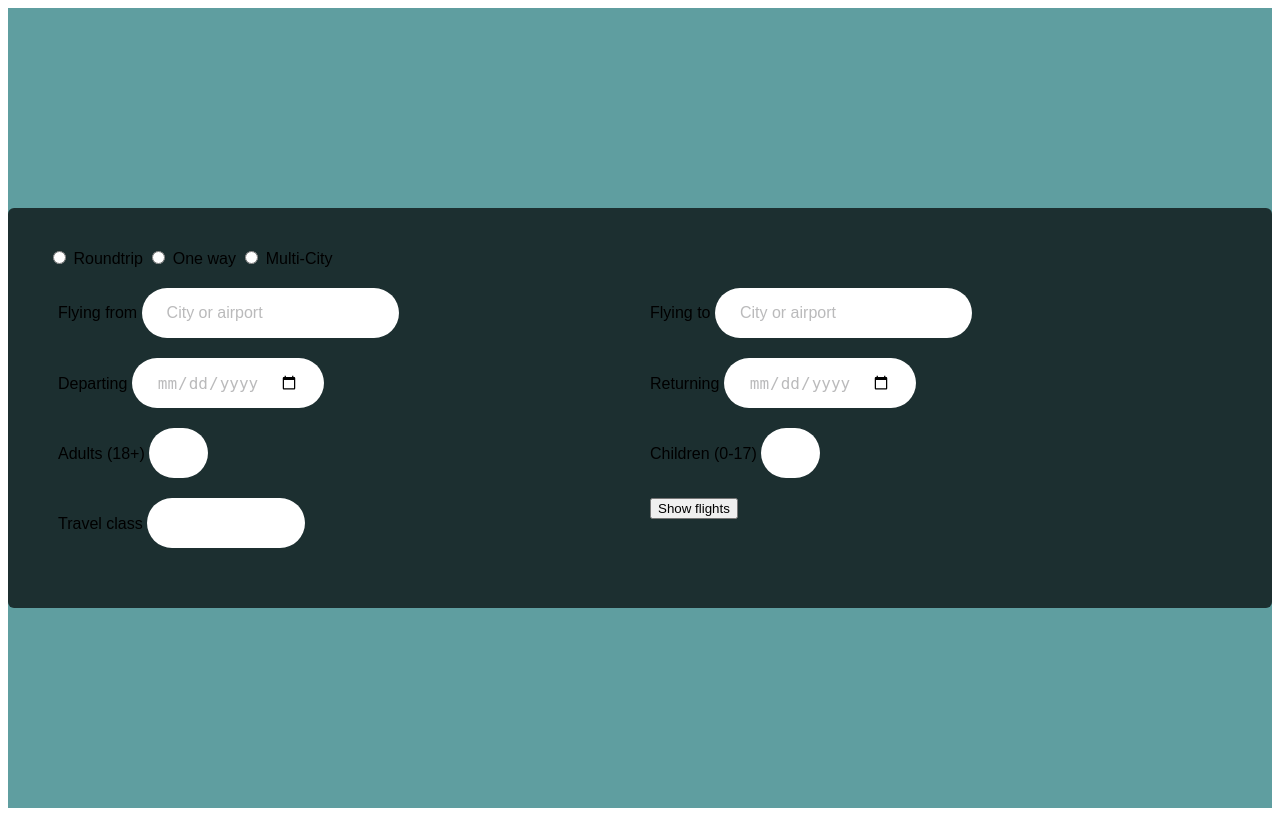
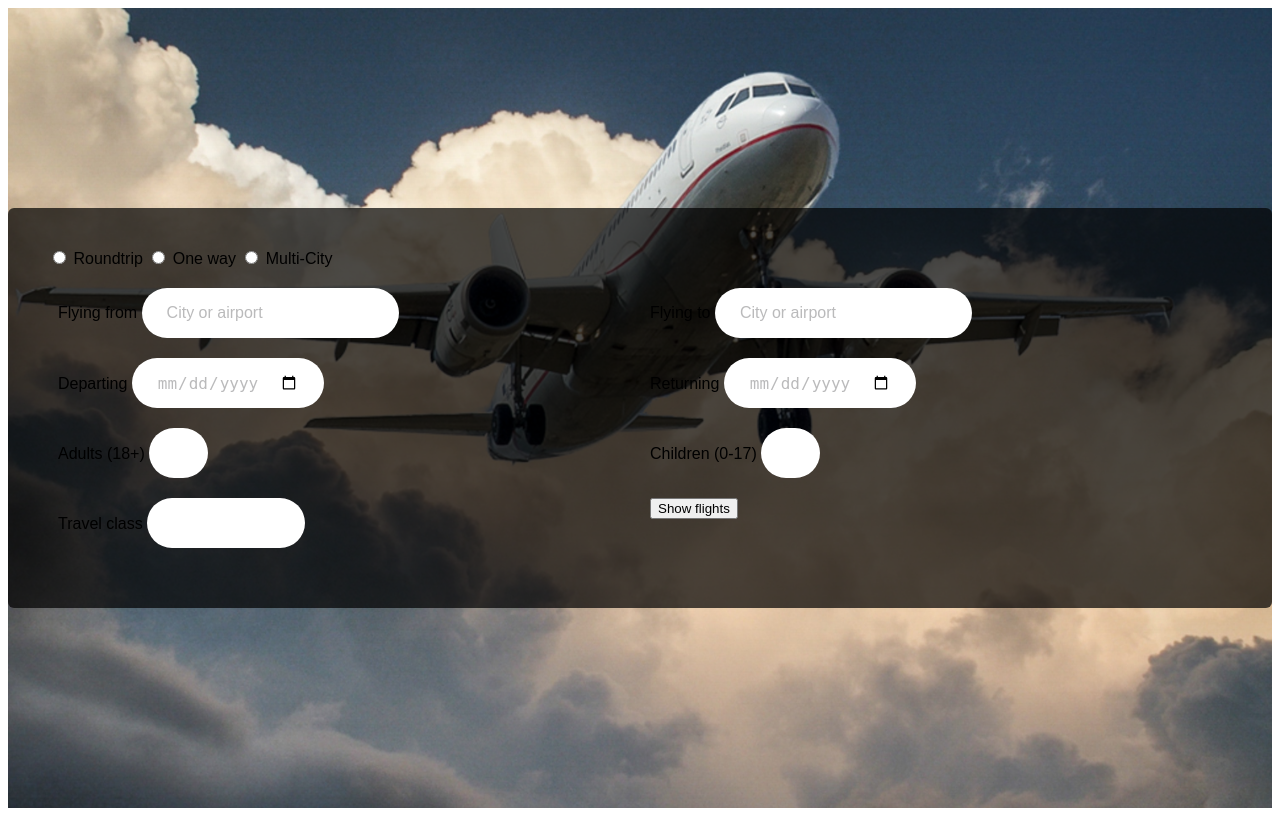
Before and after one commit to JohnNase/Flight-Booking-System, a PHP site: page / in a window 1280 px wide. Run offline with PHP 8.4, Linux system fonts and the light colour scheme.

Commit message:
Add background to form

```diff
--- a/css/style.css
+++ b/css/style.css
@@ -37,6 +37,7 @@
 	background-color: cadetblue;
 	background-size: cover;
 	background-position: center;
+	background-image: url('../img/background1.jpg');
 }
 
 .booking-form {
```
Also changed, not shown: img/background1.jpg (added).
